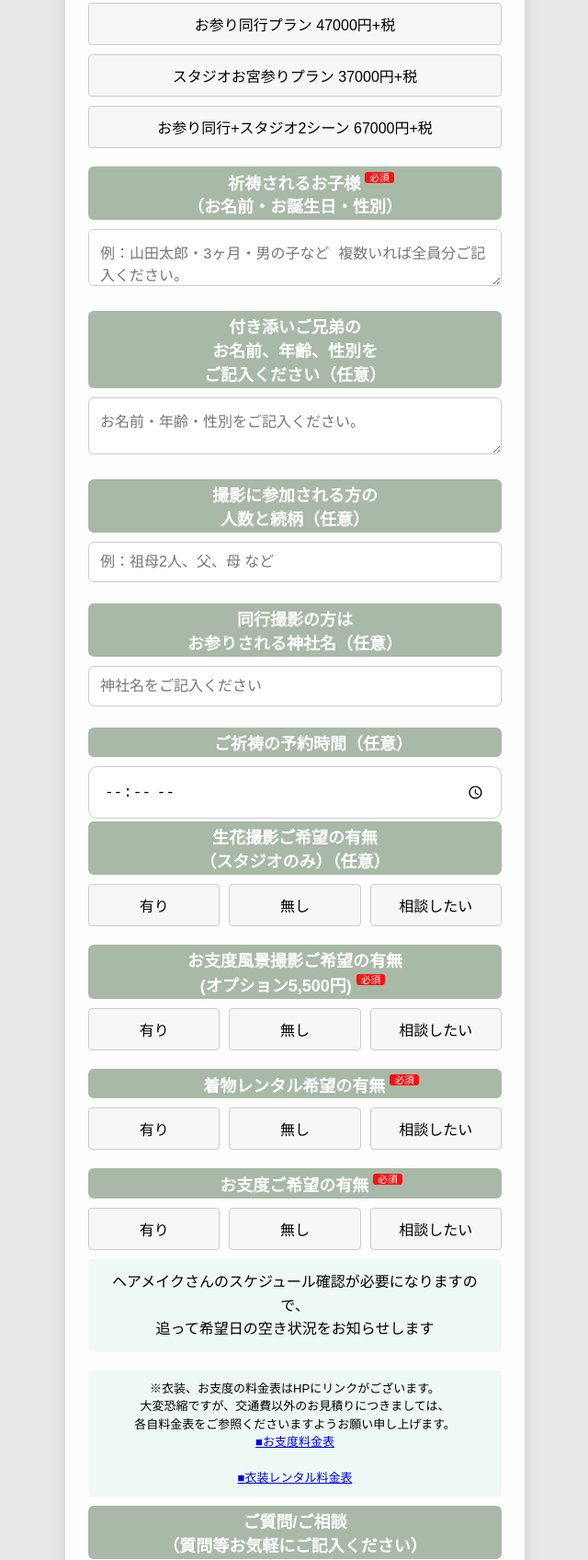
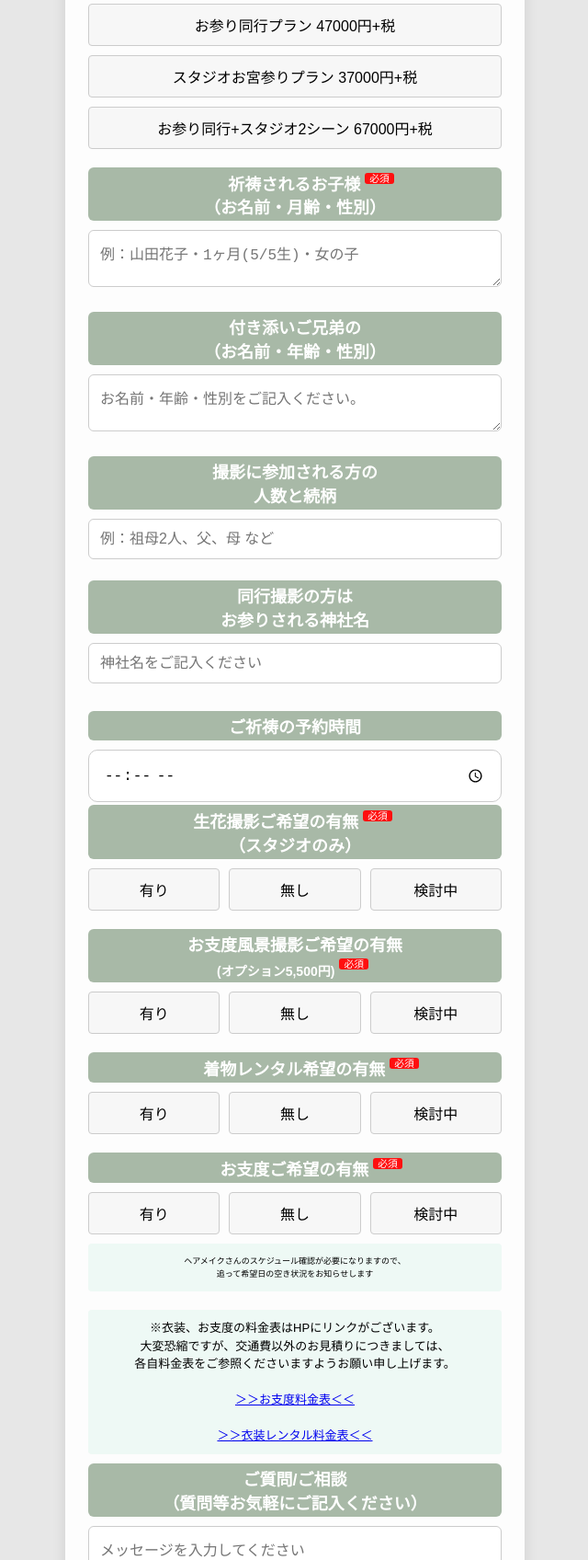
Before and after one commit to officialline0101/Suzukisyasinzimusyo-Omiyamairi, a plain HTML site: page index.html in a window 1280 px wide. Shown: the part 1104-2800 px from the top of the page at 92% size, without its empty margins (319-959 px from the left). Drawn offline with Linux system fonts and the light colour scheme; a script that the page names is missing.

Commit message:
Update index.html

```diff
--- a/index.html
+++ b/index.html
@@ -897,21 +897,53 @@
                 /* パディング含めて横一杯に */
             }
         }
+
+        .info-textmemohea {
+            margin-top: 0px;
+            /* 上の余白 */
+            margin-bottom: 0px;
+            /* 下に白い隙間を追加 */
+            font-size: 9px;
+            /* 見やすいサイズに調整 */
+            color: #000000;
+            line-height: 1.6;
+            /* 行間を少し広げる */
+            text-align: center;
+            word-wrap: break-word;
+            background-color: #eef9f5;
+            /* 青っぽい背景色を追加 */
+            padding: 12px;
+            /* 余白もやや広げて読みやすく */
+            border-radius: 4px;
+            width: 100%;
+            /* 横幅を横一杯に */
+            box-sizing: border-box;
+            /* パディング含めて横一杯に */
+        }
+
+        /* 携帯端末向けのレスポンシブデザイン */
+        @media (max-width: 768px) {
+            .info-textmemohea {
+                font-size: 9px;
+                /* スマホでも見やすいサイズに調整 */
+                margin-top: 0px;
+                /* 上下のマージンを調整 */
+                line-height: 1.1;
+                /* 行間を少し広げて読みやすく */
+                width: 100%;
+                /* 横幅を横一杯に */
+                box-sizing: border-box;
+                /* パディング含めて横一杯に */
+            }
+        }
     </style>
 </head>
 
 <body>
-    <!-- 右側の追従ナビ -->
-    <div class="side-nav" id="sideNav">
-        <a href="#section-message">
-            <span>⇩</span>
-            <i class="fas fa-comment"></i>
-        </a>
-    </div>
 
     <div class="container">
-        <h1>すずき写真事務所<br>お宮参り
-            <div class="info-text">こちらのフォームは"公式LINEから"でのみ<br>送ることができます。</div>
+        <h1><span style="font-size: 18px;">すずき写真事務所</span><br>お宮参り
+            <div class="info-text">こちらのフォームは携帯専用です。<br>パソコンからは送信できません</div>
         </h1>
         <div class="label">お客様名<span class="required">必須</span></div>
         <input type="text" id="name" placeholder="お名前を入力してください" oninput="saveInput('name')">
@@ -952,55 +984,55 @@
             <input type="datetime-local" id="date3" class="datetime-input" placeholder=" " aria-label="タップして日時を入力">
         </div>
 
-        <div class="label">プランをお選びください<span class="required">必須</span></div>
+        <div class="labelContent">プランをお選びください<span class="required">必須</span></div>
         <div class="visit-buttons">
             <button type="button" id="firstVisit" onclick="selectVisit(this)">お参り同行プラン 47000円+税</button>
             <button type="button" id="repeatVisit" onclick="selectVisit(this)">スタジオお宮参りプラン 37000円+税</button>
             <button type="button" id="repeatVisit" onclick="selectVisit(this)">お参り同行+スタジオ2シーン 67000円+税</button>
         </div>
 
-        <div class="label">祈祷されるお子様<span class="required">必須</span><br>（お名前・お誕生日・性別）</div>
-        <textarea id="mugwortmainkid" placeholder="例：山田太郎・3ヶ月・男の子など 複数いれば全員分ご記入ください。"></textarea>
-
-        <div class="labelnigyou">付き添いご兄弟の<br>お名前、年齢、性別を<br>ご記入ください（任意）</div>
+        <div class="label">祈祷されるお子様<span class="required">必須</span><br>（お名前・月齢・性別）</div>
+        <textarea id="mugwortmainkid" placeholder="例：山田花子・1ヶ月(5/5生)・女の子"></textarea>
+
+        <div class="labelnigyou">付き添いご兄弟の<br>（お名前・年齢・性別）</div>
         <textarea id="mugwortsiblinginfo" placeholder="お名前・年齢・性別をご記入ください。"></textarea>
 
-        <div class="labelnigyou">撮影に参加される方の<br>人数と続柄（任意）</div>
+        <div class="labelnigyou">撮影に参加される方の<br>人数と続柄</div>
         <input type="text" id="mugwortparticipants" placeholder="例：祖母2人、父、母 など">
 
-        <div class="labelnigyou">同行撮影の方は<br>お参りされる神社名（任意）</div>
+        <div class="labelnigyou">同行撮影の方は<br>お参りされる神社名</div>
         <input type="text" id="mugwortshrinename" placeholder="神社名をご記入ください">
 
-        <div class="label">ご祈祷の予約時間（任意）</div>
+        <div class="labelContent">ご祈祷の予約時間</div>
         <input type="time" id="mugwortreservationtime">
 
-        <div class="labelnigyou">生花撮影ご希望の有無<br>（スタジオのみ）（任意）</div>
+        <div class="labelnigyou">生花撮影ご希望の有無<span class="required">必須</span><br>（スタジオのみ）</div>
         <div class="Freshflowerphotography-buttons">
             <button type="button" onclick="selectFreshflowerphotography(this)">有り</button>
             <button type="button" onclick="selectFreshflowerphotography(this)">無し</button>
-            <button type="button" onclick="selectFreshflowerphotography(this)">相談したい</button>
-        </div>
-
-        <div class="labelnigyou">お支度風景撮影ご希望の有無<br>(オプション5,500円)<span class="required">必須</span></div>
+            <button type="button" onclick="selectFreshflowerphotography(this)">検討中</button>
+        </div>
+
+        <div class="labelnigyou">お支度風景撮影ご希望の有無<br><span style="font-size: 14px;">(オプション5,500円)</span><span class="required">必須</span></div>
         <div class="preparationphoto-buttons">
             <button type="button" onclick="selectpreparationphoto(this)">有り</button>
             <button type="button" onclick="selectpreparationphoto(this)">無し</button>
-            <button type="button" onclick="selectpreparationphoto(this)">相談したい</button>
+            <button type="button" onclick="selectpreparationphoto(this)">検討中</button>
         </div>
 
         <div class="label">着物レンタル希望の有無<span class="required">必須</span></div>
         <div class="kimono-buttons">
             <button type="button" onclick="selectkimono(this)">有り</button>
             <button type="button" onclick="selectkimono(this)">無し</button>
-            <button type="button" onclick="selectkimono(this)">相談したい</button>
+            <button type="button" onclick="selectkimono(this)">検討中</button>
         </div>
 
         <div class="label">お支度ご希望の有無<span class="required">必須</span></div>
         <div class="hairmakeup-buttons">
             <button type="button" onclick="selecthairmakeup(this)">有り</button>
             <button type="button" onclick="selecthairmakeup(this)">無し</button>
-            <button type="button" onclick="selecthairmakeup(this)">相談したい</button>
-            <div class="info-textmemo">ヘアメイクさんのスケジュール確認が必要になりますので、<br>追って希望日の空き状況をお知らせします</div>
+            <button type="button" onclick="selecthairmakeup(this)">検討中</button>
+            <div class="info-textmemohea">ヘアメイクさんのスケジュール確認が必要になりますので、<br>追って希望日の空き状況をお知らせします</div>
         </div>
 
         <div class="info-text">
@@ -1009,11 +1041,11 @@
             各自料金表をご参照くださいますようお願い申し上げます。<br>
             <a href="https://suzu-photo.com/wp-content/uploads/2025/04/%E6%96%99%E9%87%91%E8%A1%A82025.jpg"
                 target="_blank" rel="noopener noreferrer">
-                ■お支度料金表
+                <br>＞＞お支度料金表＜＜
             </a><br><br>
             <a href="https://suzu-photo.com/wp-content/uploads/2025/04/%E4%B8%83%E4%BA%94%E4%B8%89%E3%83%BB%E7%94%A3%E7%9D%80%E3%83%BB%E8%A8%AA%E5%95%8F%E7%9D%80_%E6%96%99%E9%87%91%E8%A1%A8-scaled.jpg"
                 target="_blank" rel="noopener noreferrer">
-                ■衣装レンタル料金表
+                ＞＞衣装レンタル料金表＜＜
             </a>
         </div>
 
@@ -1623,7 +1655,7 @@
                 type: 'text',
                 text: `【予約フォーム】\n≪お宮参り≫\n\n｟お名前｠\n・${formData.name}\n\n｟ご住所｠\n・${formData.Yourresidentialaddress}\n\n｟電話番号｠\n・${formData.phone}\n\n｟プラン｠\n・${formData.visitCount}\n\n｟祈祷されるお子様｠\n・${formData.mugwortmainkid}\n\n｟付き添いご兄弟｠\n・${formData.mugwortsiblinginfo}\n\n｟撮影に参加される方\n・${formData.mugwortparticipants}\n\n｟同行撮影｠\n・${formData.mugwortshrinename}\n\n｟ご祈祷の予約時間｠\n・${formData.mugwortreservationtime}\n\n｟生花撮影｠\n・${formData.FreshflowerphotographyCount}\n\n｟お支度風景｠\n・${formData.preparationphotoCount}\n\n｟着物レンタル｠\n・${formData.kimonoCount}\n\n｟お支度ご希望｠\n・${formData.hairmakeupCount}\n\n【希望日時】\n｟第一希望日｠\n${formatDate(formData.dates[0])}\n\n｟第二希望日｠\n${formatDate(formData.dates[1])}\n\n｟第三希望日｠\n${formatDate(formData.dates[2])}\n\n｟メッセージ｠\n${formData.message}`
             }]).then(() => {
-                alert('当日キャンセルは無いようにお願いいたします。');
+                alert('お問合せありがとうございます。追って担当者から返信をさせて頂きます。');
                 liff.closeWindow();
             }).catch((err) => {
                 console.error('メッセージの送信に失敗しました', err);
```
